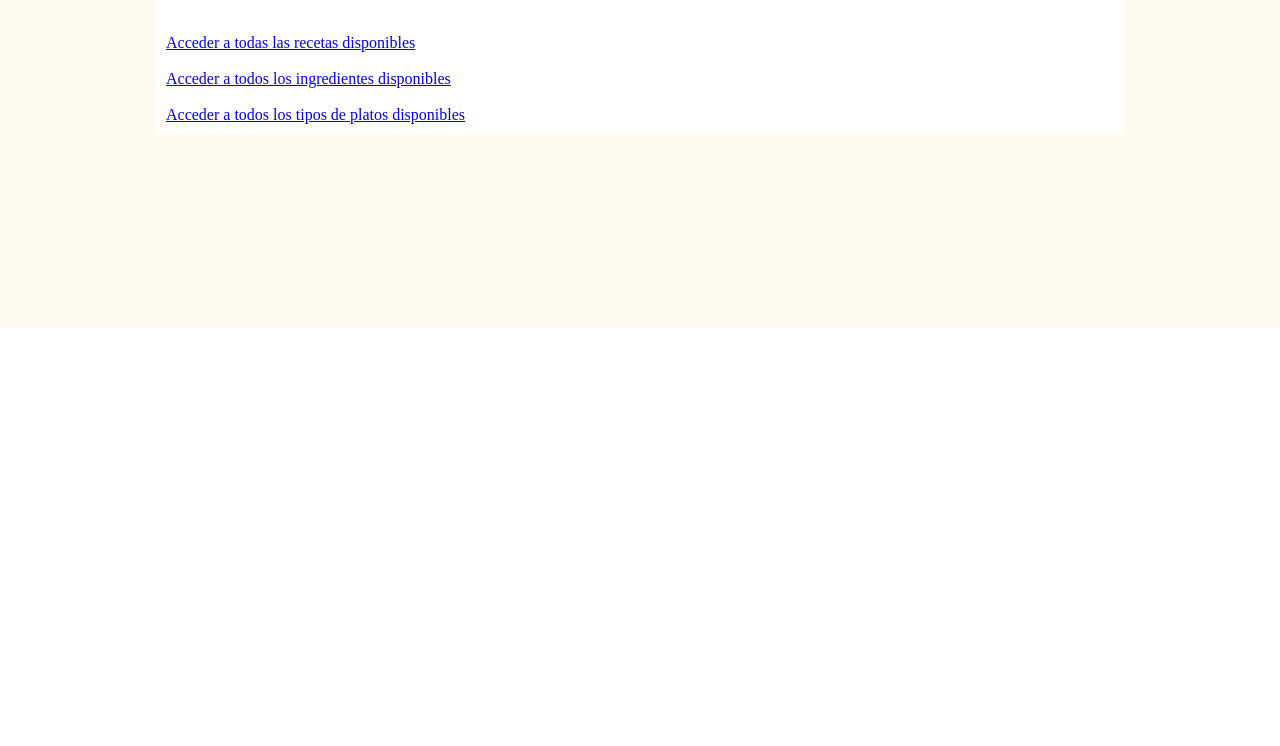
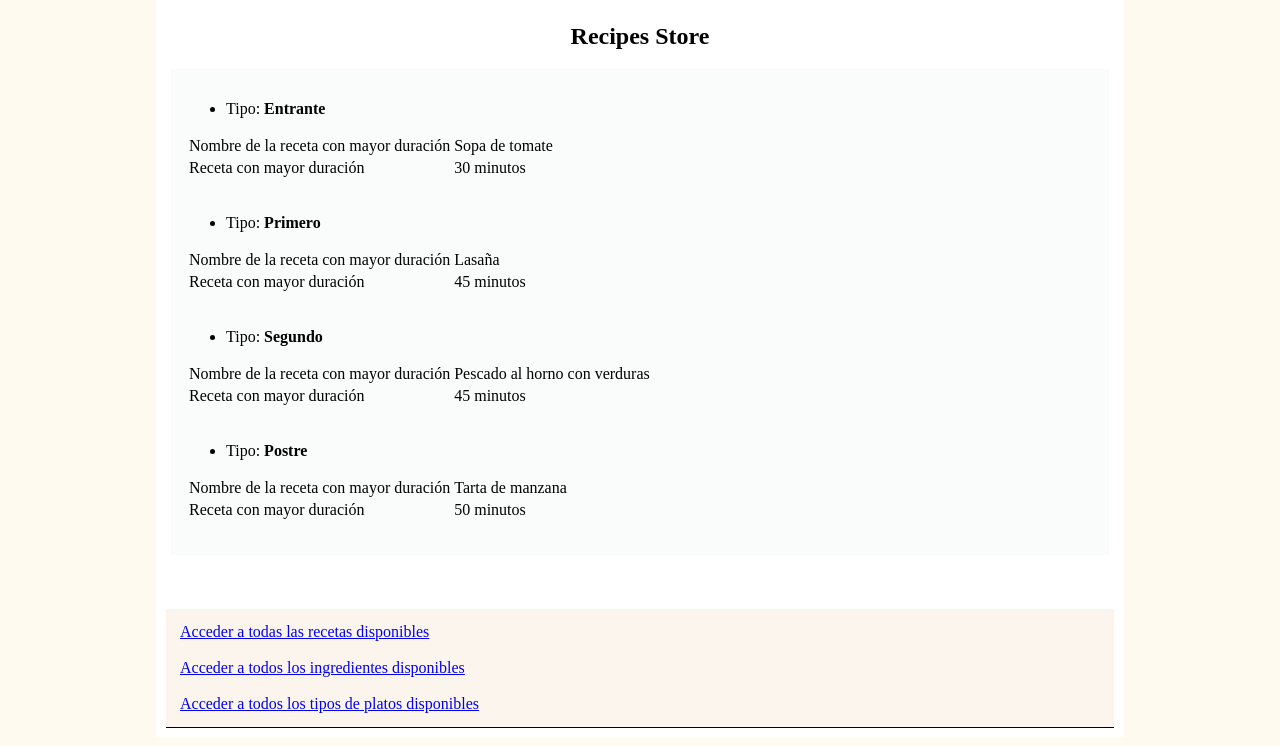
Before and after one commit to arratenogales/EmpresaRecetas, a Django app: page /appEmpresaRecetas/ in a window 1280 px wide. Shown: the part 472-1218 px from the top of the page. Before the commit the page ends 800 px from the top, so only its background shows below. Run offline with Django 4.2, Linux system fonts and the light colour scheme; data comes from the database, SQL or seed files in the repository.

Commit message:
cambios
cambios imagen, estilo...

```diff
--- a/empresaRecetas/appEmpresaRecetas/static/css/styles.css
+++ b/empresaRecetas/appEmpresaRecetas/static/css/styles.css
@@ -3,16 +3,42 @@ div{
     padding: 10px;
     width: 75%;
     background-color: white;
+
 }
 body{
     background-color: FloralWhite;
 }
-
 h1 {
 	color: dimgrey;
     font-size: 40px;
 }
-p{
+nav{
+    background-color: whitesmoke;
+    text-align: center;
+}
+h2{
+    text-align: center;
+}
+header{
+    background-color: #ECFBFA ;
+    text-align: center;
+}
+main {
+
+    padding: 15px;
     text-align: justify;
-    line-height: 120%;
+    background-color: #f9fcfa;
+    margin-bottom: 18px;
+    margin-left: 5px;
+    margin-right: 5px;
 }
+
+footer{
+    background-color:#fcf5ed ;
+    padding: 14px;
+    border-bottom: 1px solid black;
+}
+
+table{
+    border: 1px black;
+}
--- a/empresaRecetas/appEmpresaRecetas/templates/base.html
+++ b/empresaRecetas/appEmpresaRecetas/templates/base.html
@@ -5,12 +5,28 @@
 <html lang="en">
     <head>
         <link rel="stylesheet" href="style.css">
-        <title>{% block titulo %}Gestor de Recetas{% endblock %}</title>
+        <title>{% block titulo %}GESTOR DE RECETAS{% endblock %}</title>
     </head>
     <body>
+
+
         <div id="content">
-	     <h1>Gestor de Recetas</h1>
+        <header>
+            <nav><p><a href="/appEmpresaRecetas">Indice</a>
+                <a href="/appEmpresaRecetas/receta/">Recetas</a>
+                <a href="/appEmpresaRecetas/ingrediente/">Ingredientes</a>
+                <a href="/appEmpresaRecetas/tipo/">Tipos de platos</a></p>
+            </nav>
+        <h1>GESTOR DE RECETAS</h1>
+        <br>
+        </header>
             {% block contenido %}{% endblock %}
+            <footer>
+                <a href="/appEmpresaRecetas/receta/">Acceder a todas las recetas disponibles</a><br><br>
+                <a href="/appEmpresaRecetas/ingrediente/">Acceder a todos los ingredientes disponibles</a><br><br>
+                <a href="/appEmpresaRecetas/tipo/">Acceder a todos los tipos de platos disponibles</a>
+            </footer>
         </div>
     </body>
+
 </html>
--- a/empresaRecetas/appEmpresaRecetas/templates/portada.html
+++ b/empresaRecetas/appEmpresaRecetas/templates/portada.html
@@ -3,19 +3,27 @@
 {% block titulo %}Portada de Recipes Store{% endblock %}
 
 {% block contenido %}
+<img src="recetas.jpg"  alt="imagen de collab de recetas">
 <h2>Recipes Store</h2>
-<ul>
+<main>
     {% for receta in lista_recetas_portada %}
+    <ul>
         <li>Tipo: <b>{{receta.tipo.nombre }}</b></li>
-        <li>Nombre de la receta con mayor duración: {{ receta.nombre }}</li>
-        <li>Receta con mayor duración: {{ receta.duracion }} minutos.</li>
+    </ul>
+        <table>
+            <tr>
+                <td>Nombre de la receta con mayor duración</td>
+                <td>{{ receta.nombre }}</td>
+            </tr>
+            <tr>
+                <td>Receta con mayor duración</td>
+                <td> {{ receta.duracion }} minutos</td>
+            </tr>
+        </table>
         <br>
     {% endfor %}
-</ul>
+
+</main>
 <br><br>
-<a href="/appEmpresaRecetas/receta/">Acceder a todas las recetas disponibles</a><br><br>
-<a href="/appEmpresaRecetas/ingrediente/">Acceder a todos los ingredientes disponibles</a><br><br>
-<a href="/appEmpresaRecetas/tipo/">Acceder a todos los tipos de platos disponibles</a>
 
-</div>
 {% endblock %}
--- a/empresaRecetas/appEmpresaRecetas/views.py
+++ b/empresaRecetas/appEmpresaRecetas/views.py
@@ -7,14 +7,6 @@ from .models import Receta, TipoPlato, Ingrediente
 from django.db.models import Max
 def index(request):
     return HttpResponse("Recetas")
-
-"""recetas_con_max_duracion =get_list_or_404(Receta.objects.order_by('duracion'))"""
-
-#devuelve recetas por cada tipo y en orden de duracion
-#def index_portada(request):
-#    recetas_con_max_duracion =get_list_or_404( Receta.objects.values('tipo').annotate(max_duracion=Max('duracion')))
-#    context = {'lista_recetas_portada': recetas_con_max_duracion}
-#    return render(request, 'portada.html', context)
 
 def index_portada(request):
     tipos_recetas = TipoPlato.objects.all()  # Obtener todos los tipos de recetas
```
Also changed, not shown: empresaRecetas/appEmpresaRecetas/templates/recetas.jpg (added).
